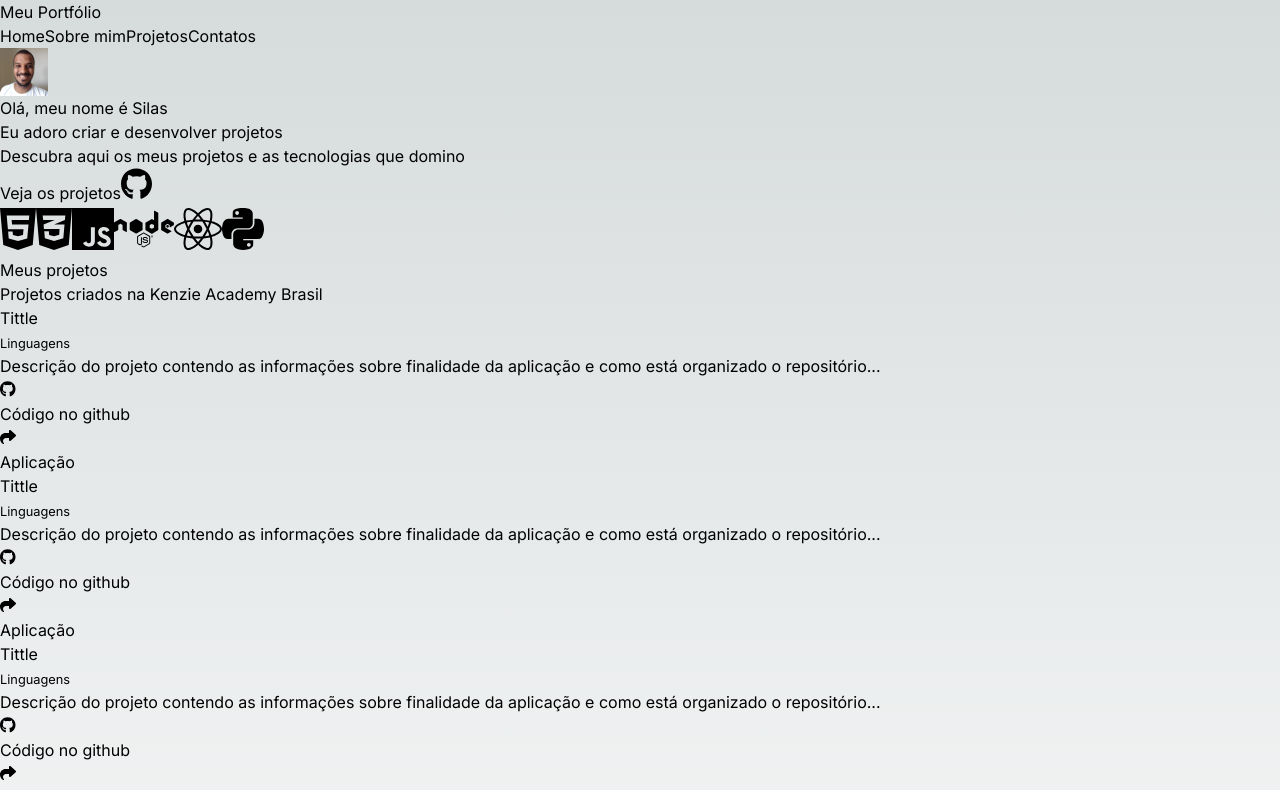
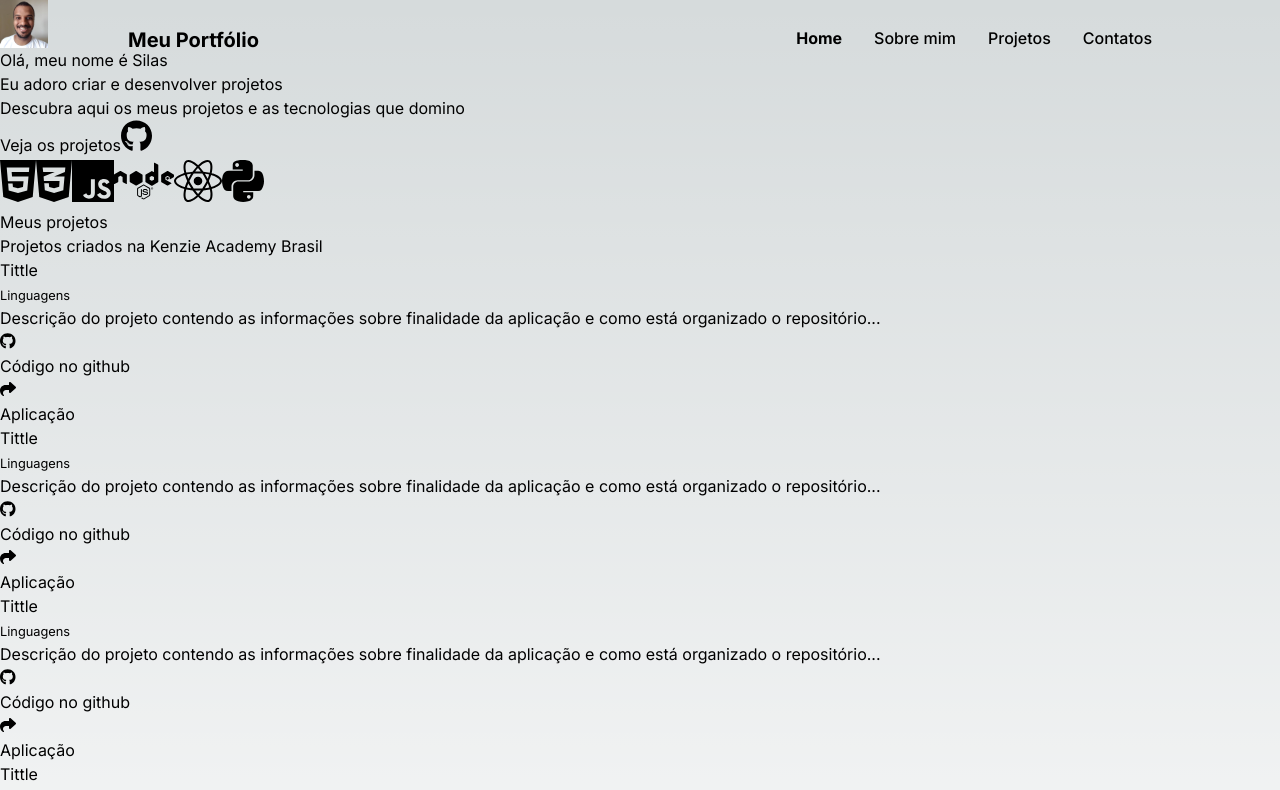
Before and after one commit to SilasRFerreira/meu_portfolio, a Next.js app: page / in a window 1280 px wide. Shown: the top 790 px of the page. Built offline with nearby package versions, Linux system fonts and the light colour scheme.

Commit message:
styled: applyed styles to head

```diff
--- a/src/components/Header/index.tsx
+++ b/src/components/Header/index.tsx
@@ -2,14 +2,14 @@ import Link from "next/link"
 
 const Header = () => {
     return(
-        <header>
-            <div>
-                <h1>Meu Portfólio</h1>
-                <nav>
-                    <Link href={"/"}>Home</Link>
-                    <Link href={"#about"}>Sobre mim</Link>
-                    <Link href={"#projects"}>Projetos</Link>
-                    <Link href={"#contacts"}>Contatos</Link>
+        <header className="h-20 w-full flex items-center justify-center fixed">
+            <div className="w-11/12 lg:w-4/5 flex justify-between">
+                <h1 className="text-xl font-bold">Meu Portfólio</h1>
+                <nav className="space-x-8">
+                    <Link href={"/"} className="text-base font-bold">Home</Link>
+                    <Link href={"#about"} className="text-base font-medium">Sobre mim</Link>
+                    <Link href={"#projects"} className="text-base font-medium">Projetos</Link>
+                    <Link href={"#contacts"} className="text-base font-medium">Contatos</Link>
                 </nav>
             </div>
         </header>
```
